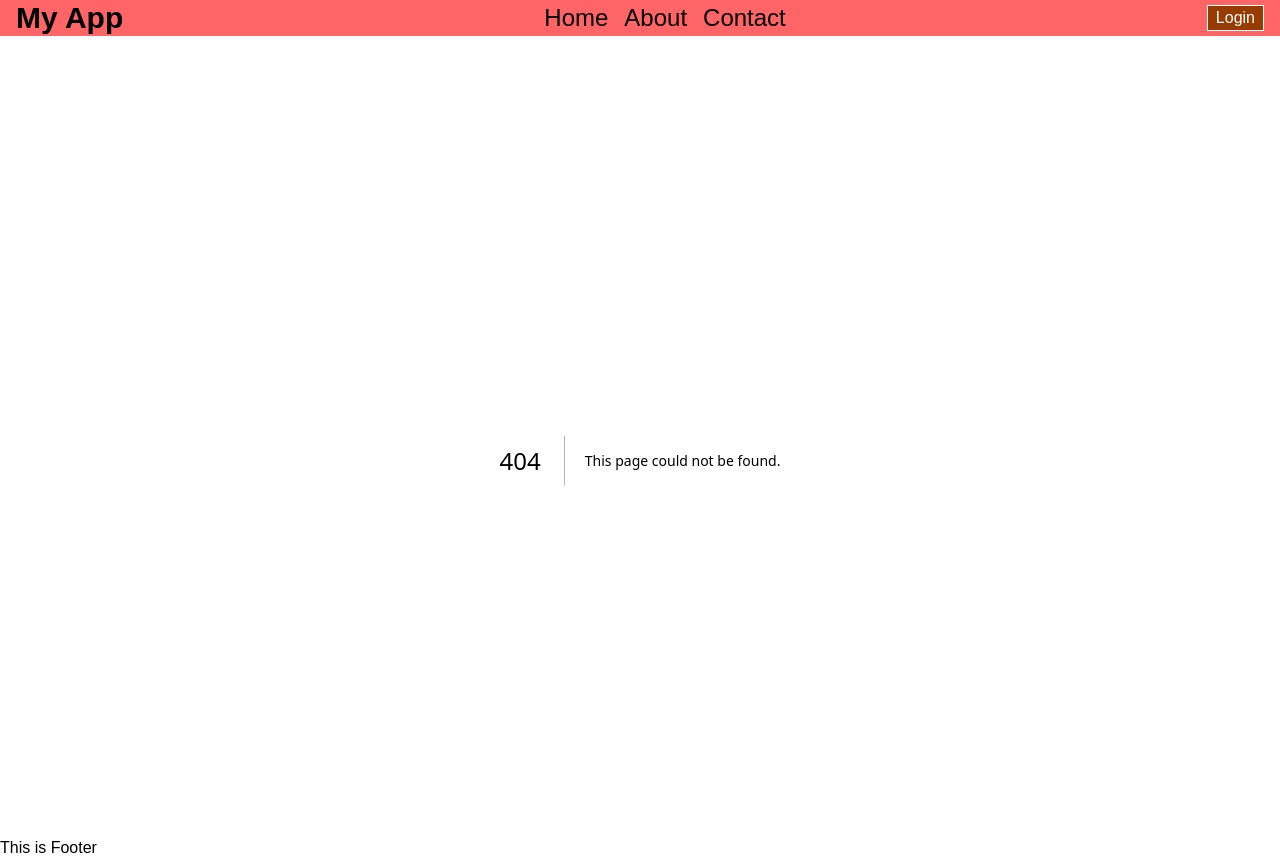
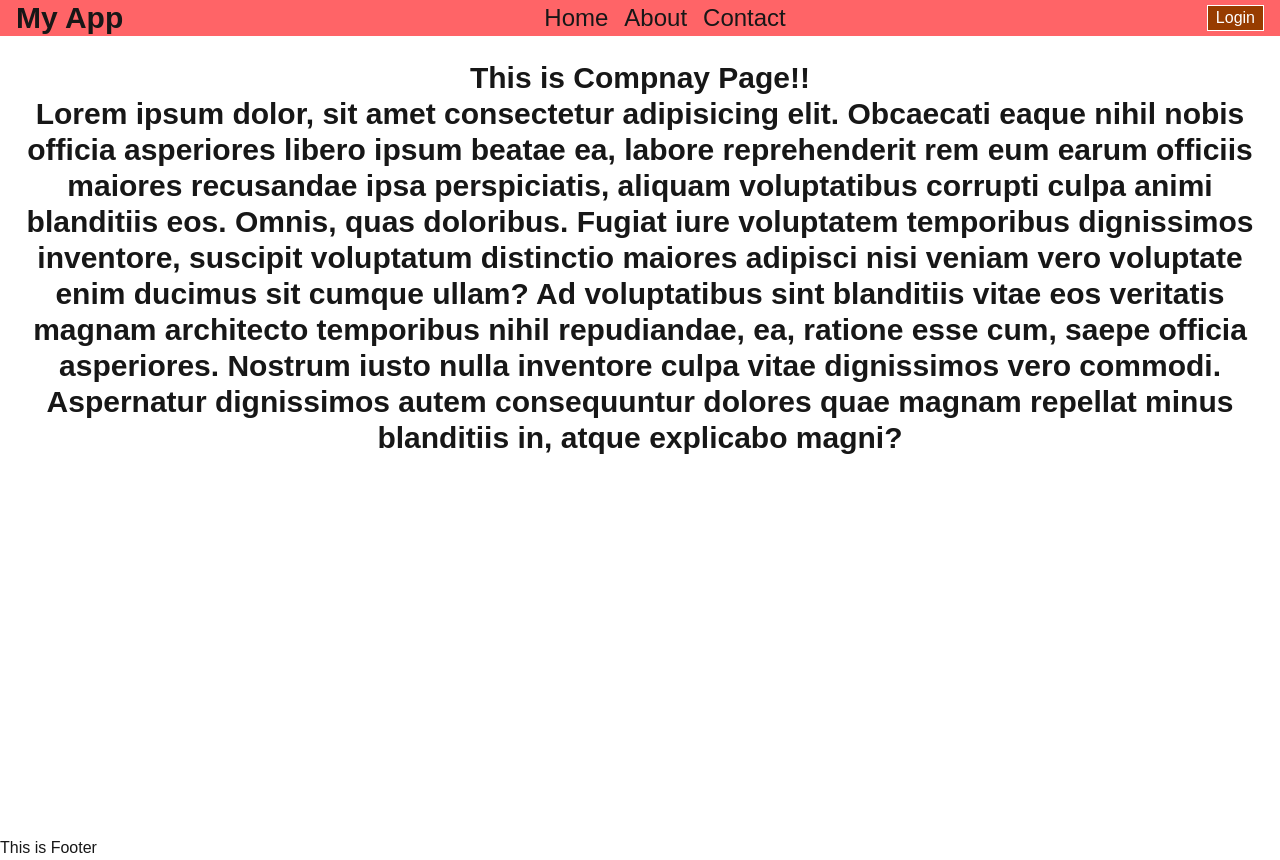
Before and after one commit to nayemurshuvo/next-test, a Next.js app: page /about/company in a window 1280 px wide. Before the commit this address had no page. Built offline with nearby package versions, Linux system fonts and the light colour scheme.

Commit message:
added nested routing in about

```diff
--- /dev/null
+++ b/src/app/about/company/page.jsx
@@ -0,0 +1,23 @@
+const company = () => {
+  return (
+    <div>
+      <h1>This is Compnay Page!!</h1>
+      <p>
+        Lorem ipsum dolor, sit amet consectetur adipisicing elit. Obcaecati
+        eaque nihil nobis officia asperiores libero ipsum beatae ea, labore
+        reprehenderit rem eum earum officiis maiores recusandae ipsa
+        perspiciatis, aliquam voluptatibus corrupti culpa animi blanditiis eos.
+        Omnis, quas doloribus. Fugiat iure voluptatem temporibus dignissimos
+        inventore, suscipit voluptatum distinctio maiores adipisci nisi veniam
+        vero voluptate enim ducimus sit cumque ullam? Ad voluptatibus sint
+        blanditiis vitae eos veritatis magnam architecto temporibus nihil
+        repudiandae, ea, ratione esse cum, saepe officia asperiores. Nostrum
+        iusto nulla inventore culpa vitae dignissimos vero commodi. Aspernatur
+        dignissimos autem consequuntur dolores quae magnam repellat minus
+        blanditiis in, atque explicabo magni?
+      </p>
+    </div>
+  );
+};
+
+export default company;
--- /dev/null
+++ b/src/app/about/history/page.jsx
@@ -0,0 +1,22 @@
+const history = () => {
+  return (
+    <div>
+      <h1>This is history page!!!!</h1>
+      <p>
+        Lorem ipsum dolor sit, amet consectetur adipisicing elit. Nam at
+        expedita soluta consequuntur sed quaerat maiores fugiat atque dolores
+        sint. Tenetur animi eius est illo magnam incidunt sunt molestias
+        inventore optio eveniet, labore id architecto. Ad minima ab veritatis
+        ratione eum fugit temporibus itaque labore libero fuga nihil quis hic
+        alias, eos id tenetur unde excepturi odio recusandae dolor omnis nostrum
+        consequuntur nulla non! Debitis, itaque nesciunt iure non aspernatur
+        iste mollitia totam vel nostrum temporibus ducimus tenetur saepe ullam
+        impedit eligendi id alias harum architecto repellat facilis animi
+        reprehenderit. Harum dolorum quas consectetur totam, et fugit enim
+        cumque! Quia?
+      </p>
+    </div>
+  );
+};
+
+export default history;
--- a/src/app/about/page.jsx
+++ b/src/app/about/page.jsx
@@ -1,7 +1,17 @@
+import Link from "next/link";
+
 const about = () => {
   return (
     <div>
       <h1 className="text-4xl">This is About Page</h1>
+      <div className="space-x-4">
+        <Link href={"about/company"} className="bg-yellow-500 px-2">
+          Company
+        </Link>
+        <Link href={"about/history"} className="bg-yellow-500 px-2">
+          History
+        </Link>
+      </div>
     </div>
   );
 };
```
